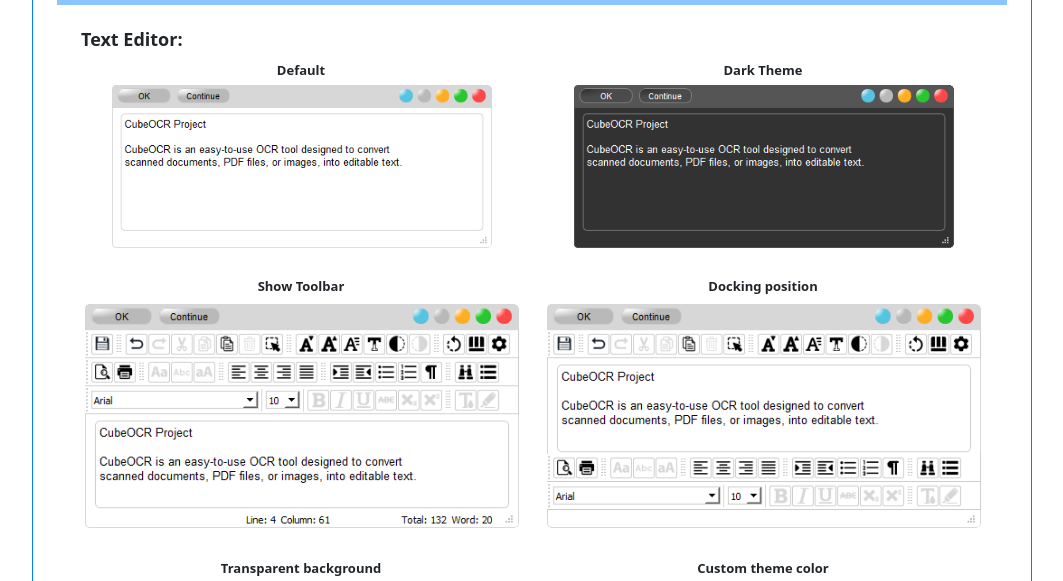
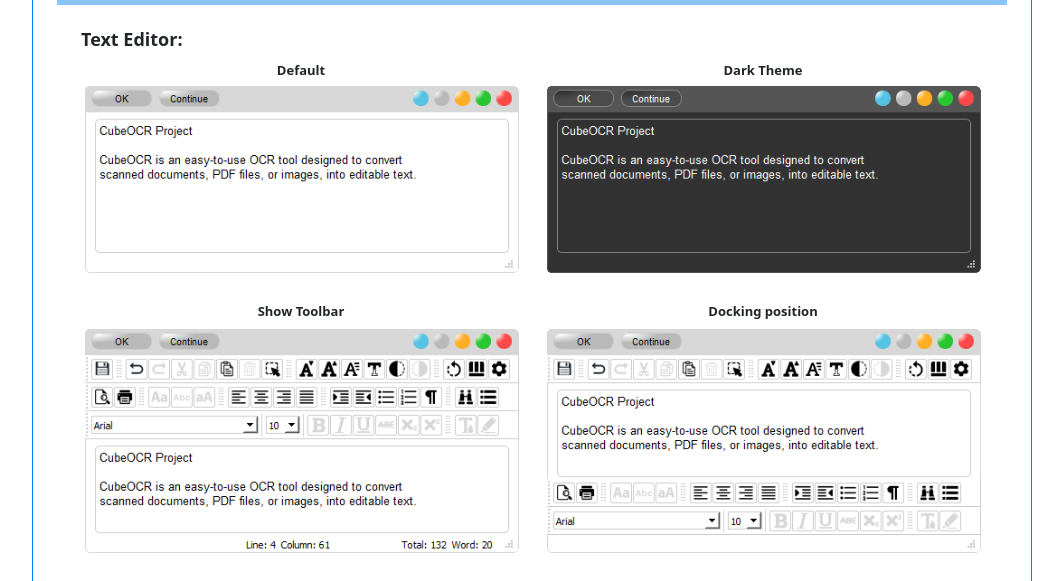
Before and after one commit to OCR-tech/CubeOCR, a plain HTML site: page docs/pages/setting.html in a window 1280 px wide. Shown: the part 178-759 px from the top of the page, without its empty margins (108-1171 px from the left). Drawn offline with nearby package versions, Linux system fonts and the light colour scheme.

Commit message:
updated files

```diff
--- a/docs/pages/setting.html
+++ b/docs/pages/setting.html
@@ -115,13 +115,13 @@
 
         <div class="row" style="width: 926px; border: 1px solid rgb(0, 47, 255,0);">
           <div class="column" style="width: 462px; border: 1px solid rgb(0, 255, 136,0);">
-            <div class="row" style="height: 165px; width:462px; justify-content: center; align-content: center; border: 1px solid rgb(185,185,185,0); border-radius: 5px;" >
-              <img class="mt-n0" src="../img/text1a.png" style="max-height: 165px; object-fit: contain; border:solid 1px rgba(165, 42, 42, 0);" alt="background">
+            <div class="row" style="height: 190px; width:462px; justify-content: center; align-content: center; border: 1px solid rgb(185,185,185,0); border-radius: 5px;" >
+              <img class="mt-n0" src="../img/text1a.png" style="max-height: 190px; object-fit: contain; border:solid 1px rgba(165, 42, 42, 0);" alt="background">
           </div class="row">
           </div class="column">
           <div class="column" style="width: 462px; border: 1px solid rgb(0, 255, 136,0);">
-            <div class="row" style="height: 165px; width:462px; justify-content: center; align-content: center; border: 1px solid rgb(185,185,185,0); border-radius: 5px;" >
-              <img class="mt-n0" src="../img/text1b.png" style="max-height: 165px; object-fit: contain; border:solid 1px rgba(165, 42, 42, 0);" alt="background">
+            <div class="row" style="height: 190px; width:462px; justify-content: center; align-content: center; border: 1px solid rgb(185,185,185,0); border-radius: 5px;" >
+              <img class="mt-n0" src="../img/text1b.png" style="max-height: 190px; object-fit: contain; border:solid 1px rgba(165, 42, 42, 0);" alt="background">
           </div class="row">
           </div class="column">
         </div class="row">
```
